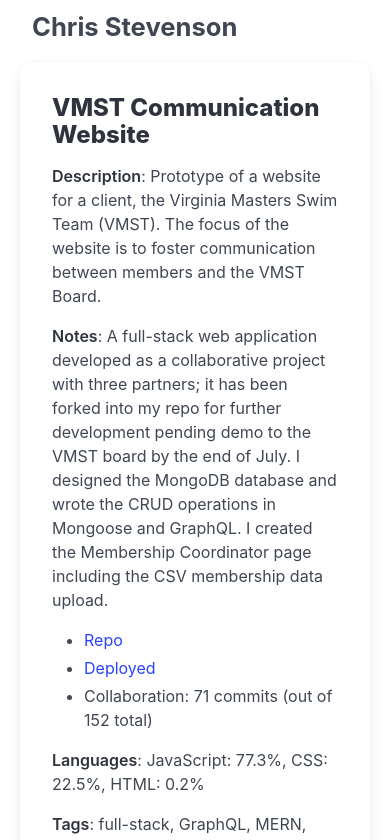
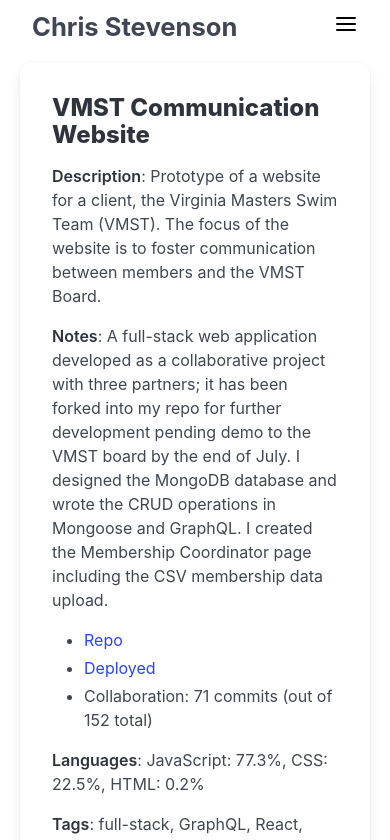
Before and after one commit to clstevenson/my-dev-portfolio, a React (Vite) app: page /Portfolio in a window 390 px wide. Shown: the top 840 px of the page. Built offline with nearby package versions, Linux system fonts and the light colour scheme.

Commit message:
Add responsive navigation
- added hamburger menu for mobile/phone

```diff
--- a/package.json
+++ b/package.json
@@ -11,6 +11,8 @@
     "preview": "vite preview"
   },
   "dependencies": {
+    "@radix-ui/react-dropdown-menu": "^2.1.1",
+    "@radix-ui/react-icons": "^1.3.0",
     "@radix-ui/react-label": "^2.1.0",
     "@radix-ui/react-popover": "1.1.1",
     "bulma": "^1.0.0",
--- a/src/components/Header.jsx
+++ b/src/components/Header.jsx
@@ -9,11 +9,9 @@
 export default function Header() {
   return (
     <Wrapper>
-      <LongName>Christoper L Stevenson</LongName>
+      <LongName>Christopher L Stevenson</LongName>
       <ShortName>Chris Stevenson</ShortName>
-      <NavWrapper>
-        <NavBar />
-      </NavWrapper>
+      <NavBar />
     </Wrapper>
   );
 }
@@ -43,9 +41,3 @@
     display: revert;
   }
 `;
-
-const NavWrapper = styled.div`
-  @media ${QUERIES.mobile} {
-    display: none;
-  }
-`;
--- a/src/components/Navigation.jsx
+++ b/src/components/Navigation.jsx
@@ -5,6 +5,8 @@
 
 import { Link, useLocation } from "react-router-dom";
 import styled from "styled-components";
+import * as DropdownMenu from "@radix-ui/react-dropdown-menu";
+import { DotFilledIcon } from "@radix-ui/react-icons";
 import { COLORS, QUERIES } from "../util/constants";
 
 export default function Navigation() {
@@ -35,9 +37,8 @@
   // get the current page to highlight the correct link tab
   const currentPage = useLocation().pathname;
 
-  // Bulma class 'is-active' is used to indicate which tag is currently active
-  // (ie corresponding to the page being displayed)
   return (
+    <Wrapper>
       <NavBar>
         {navLinks.map((link) => (
           <ListItem key={link.id} isCurrent={link.href === currentPage}>
@@ -45,10 +46,61 @@
           </ListItem>
         ))}
       </NavBar>
+      <DropDownWrapper>
+        <DropdownMenu.Root>
+          <DropdownMenu.Trigger>
+            <img src="./assets/menu.svg" alt="navigation menu icon" />
+          </DropdownMenu.Trigger>
+          <DropdownMenuContent align="end" loop="true">
+            {navLinks.map((link) => (
+              <DropdownMenuItem key={link.id}>
+                {link.href === currentPage && <CurrentPage />}
+                <NavLink to={link.href}>{link.label}</NavLink>
+              </DropdownMenuItem>
+            ))}
+          </DropdownMenuContent>
+        </DropdownMenu.Root>
+      </DropDownWrapper>
+    </Wrapper>
   );
 }
 
+const Wrapper = styled.nav`
+  position: relative;
+`;
+
+const DropdownMenuItem = styled(DropdownMenu.Item)`
+  position: relative;
+  padding: 0 24px;
+  outline: none;
+
+  &[data-highlighted] {
+    background-color: ${COLORS.primary};
+    color: ${COLORS.white};
+  }
+`;
+
+const CurrentPage = styled(DotFilledIcon)`
+  position: absolute;
+  transform: translate(-16px, 5px);
+`;
+
+const DropDownWrapper = styled.div`
+  display: none;
+
+  @media ${QUERIES.mobile} {
+    display: revert;
+  }
+`;
+
+const DropdownMenuContent = styled(DropdownMenu.Content)`
+  background-color: ${COLORS.white};
+  border-radius: 4px;
+  box-shadow: 2px 4px 8px ${COLORS.gray[500]};
+`;
+
 const NavBar = styled.ul`
+  /* display: none; */
   display: flex;
   flex-direction: row;
   gap: 16px;
@@ -57,6 +109,9 @@
   @media ${QUERIES.tabletAndLess} {
     gap: 12px;
     font-size: 1rem;
+  }
+  @media ${QUERIES.mobile} {
+    display: none;
   }
 `;
 
@@ -80,4 +135,9 @@
   ${ListItem}:hover & {
     color: ${COLORS.primary_light};
   }
+
+  ${DropdownMenuItem}[data-highlighted] & {
+    color: ${COLORS.white};
+    outline: none;
+  }
 `;
--- a/src/util/projectdata.js
+++ b/src/util/projectdata.js
@@ -22,7 +22,7 @@
     languagePercentage: [{ JavaScript: 77.3 }, { CSS: 22.5 }, { HTML: 0.2 }],
     isHighlight: true,
     isCollaboration: true,
-    tags: ["full-stack", "GraphQL", "MERN", "MongoDB", "Mongoose"],
+    tags: ["full-stack", "GraphQL", "React", "MongoDB", "Mongoose"],
   },
   {
     id: crypto.randomUUID(),
```
Also changed, not shown: public/assets/menu.svg (added), 1 other file (tests, documents, lock files or other folders). Lines whose indentation alone changed are shown as unchanged.
